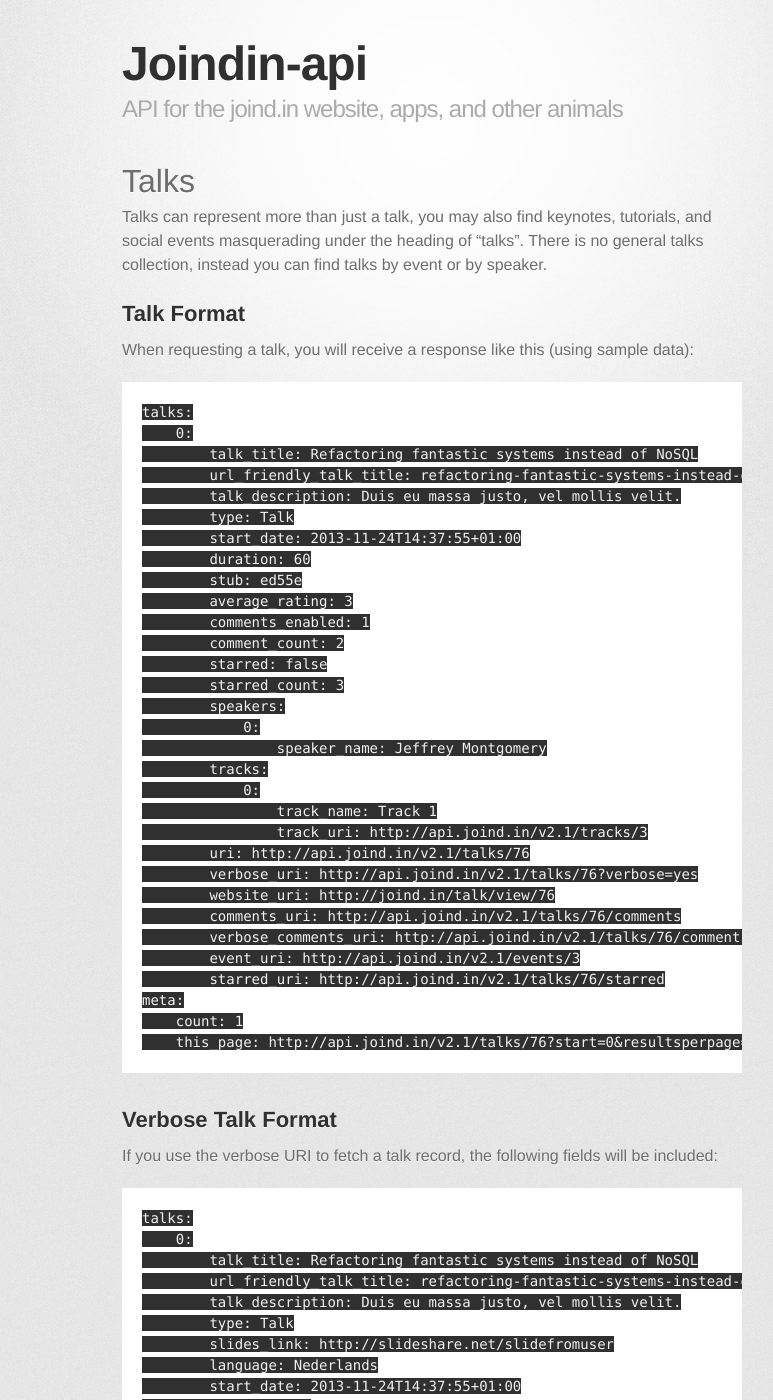
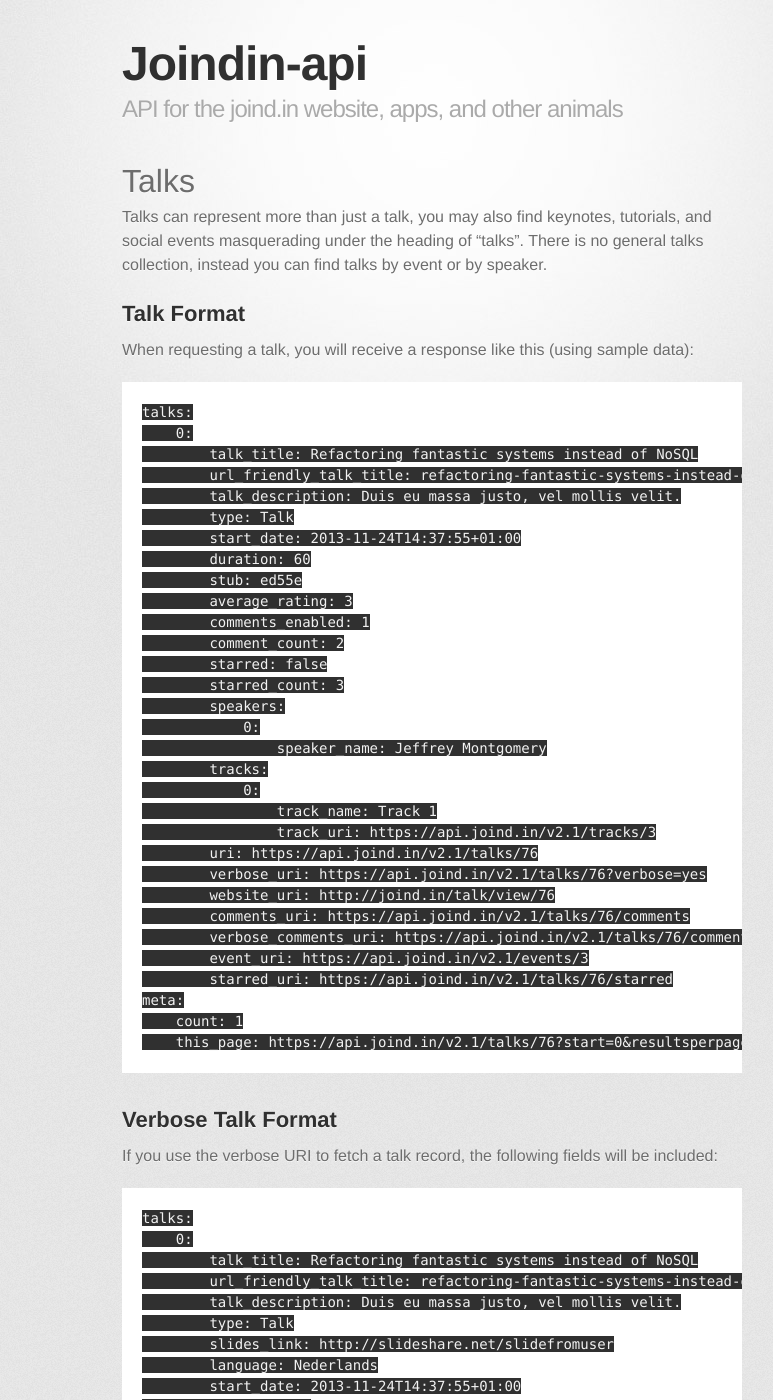
Before and after one commit to joindin/joindin-api, a Jekyll site: the page built from talks.md, in a window 1280 px wide and 1400 px high. Shown: the whole window, without its empty margins (208-981 px from the left). Built offline with Jekyll 4.4.1, drawn with Linux system fonts in a browser that asks for light colours; some web fonts are replaced; a script that is not in the unit is left out; some of the changed lines change nothing that is shown; some of the changed text lies outside the part shown.

Commit message:
[Docs] Use https for posts/creating data on live.

```diff
--- a/_config.yml
+++ b/_config.yml
@@ -1,4 +1,4 @@
 baseurl:     /joindin-api
-apiurl:      http://api.joind.in
+apiurl:      https://api.joind.in
 exclude: [src, build, tools]
 markdown: kramdown
```
